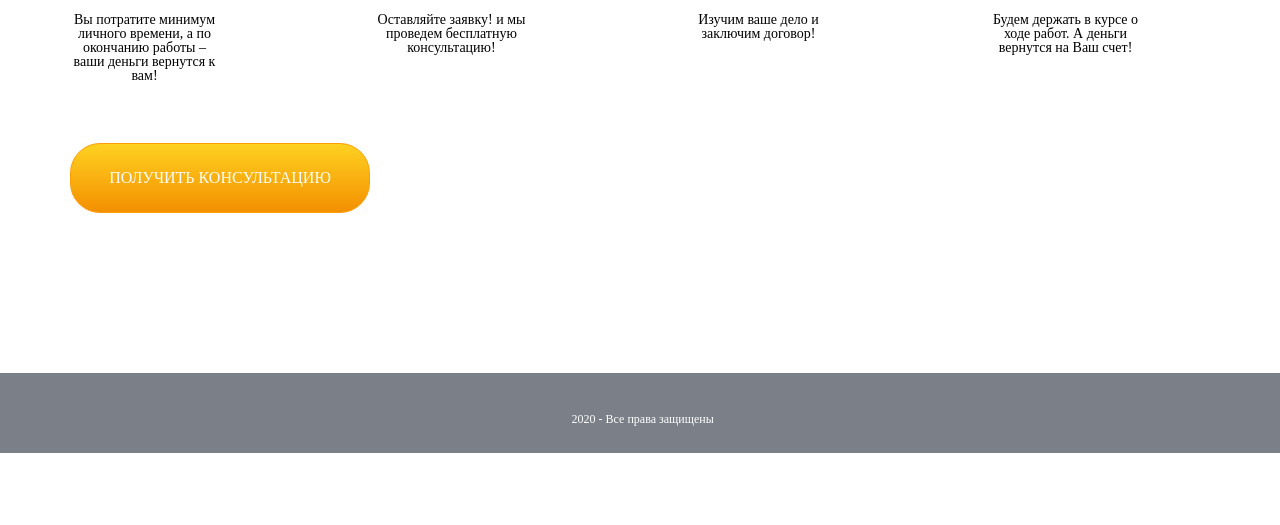
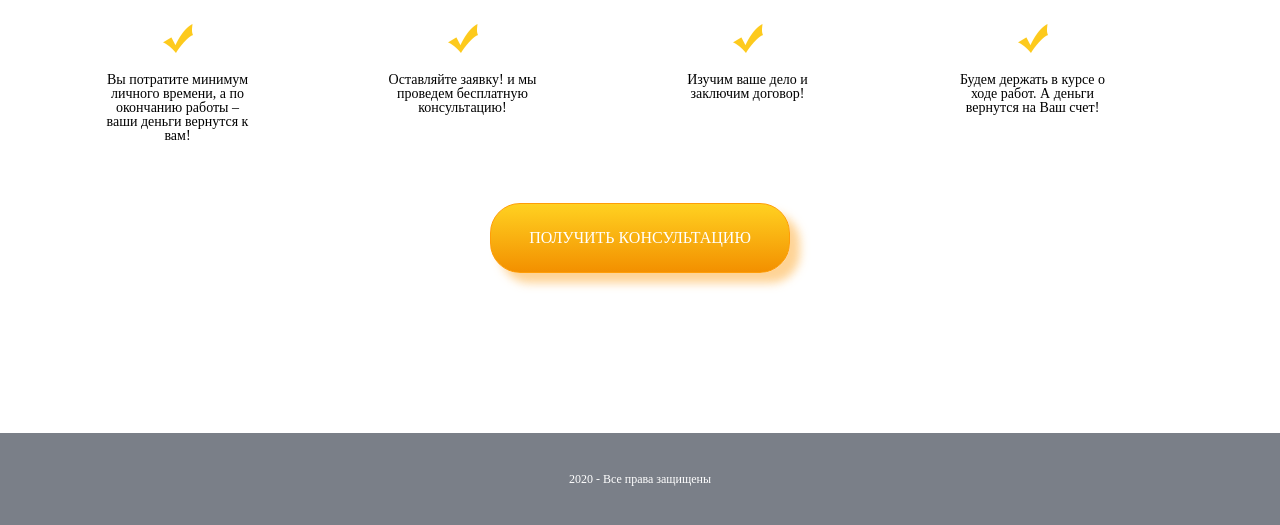
Before and after one commit to romanenkoM/falcon, a plain HTML site: page проект 1/index.html in a window 1280 px wide. Shown: the part 5432-5957 px from the top of the page. Before the commit the page ends 5885 px from the top, so only its background shows below. Drawn offline with nearby package versions, Linux system fonts and the light colour scheme.

Commit message:
fixed template

```diff
--- a/проект 1/style/style.sass
+++ b/проект 1/style/style.sass
@@ -423,16 +423,18 @@
 
 
 .protection
-
+    padding: 160px 0
     &__content
+        display: flex
+        flex-direction: column
+        justify-content: center
     &__block
        display: flex
-       padding: 100px 0px 0px 0px
-       justify-content: space-between
+       justify-content: space-around
 
     &__columns
-        padding: 0px 80px 0px 0px
         display: flex
+        flex:  0 0 25.33%
 
 
 
@@ -445,6 +447,7 @@
         font-size: 21px
         font-family: Regular
         font-weight: bold
+
 
     &__text
         font-family: Regular
@@ -462,7 +465,7 @@
     &__block_2
         display: flex
         text-align: center
-        justify-content: space-between
+        justify-content: space-around
         padding: 0px 0px 60px 0px
     &__item
         padding: 0px 70px 0px 0px
@@ -471,6 +474,7 @@
     &__text_2
         padding: 20px 0px 0px 0px
     &__button
+        display: block
         height: 70px
         width: 300px
         border: 1px solid #ff9d08
@@ -480,14 +484,21 @@
         font-size: 16px
         font-family: Regular
         color: #fff
-        margin: 0px 0px 160px 0px
+        align-self: center
+        box-shadow: 10px 10px 10px rgba(254,200,122,0.8)
+        &:active
+            background: darken(#ffd121, 10% )
 
 .footer
     background-color: #7a7f88
-    height: 80px
+    padding: 40px 0
+    &__content
+        display: flex
+        align-content: center
+        justify-content: center
+
     &__text
         font-size: 12px
         font-family: Regular
         color: #ffff
-        align-items: center
-        padding: 40px 0px 0px 44%
+        text-align: center
```
Also changed, not shown: проект 1/style/css/style.css.
